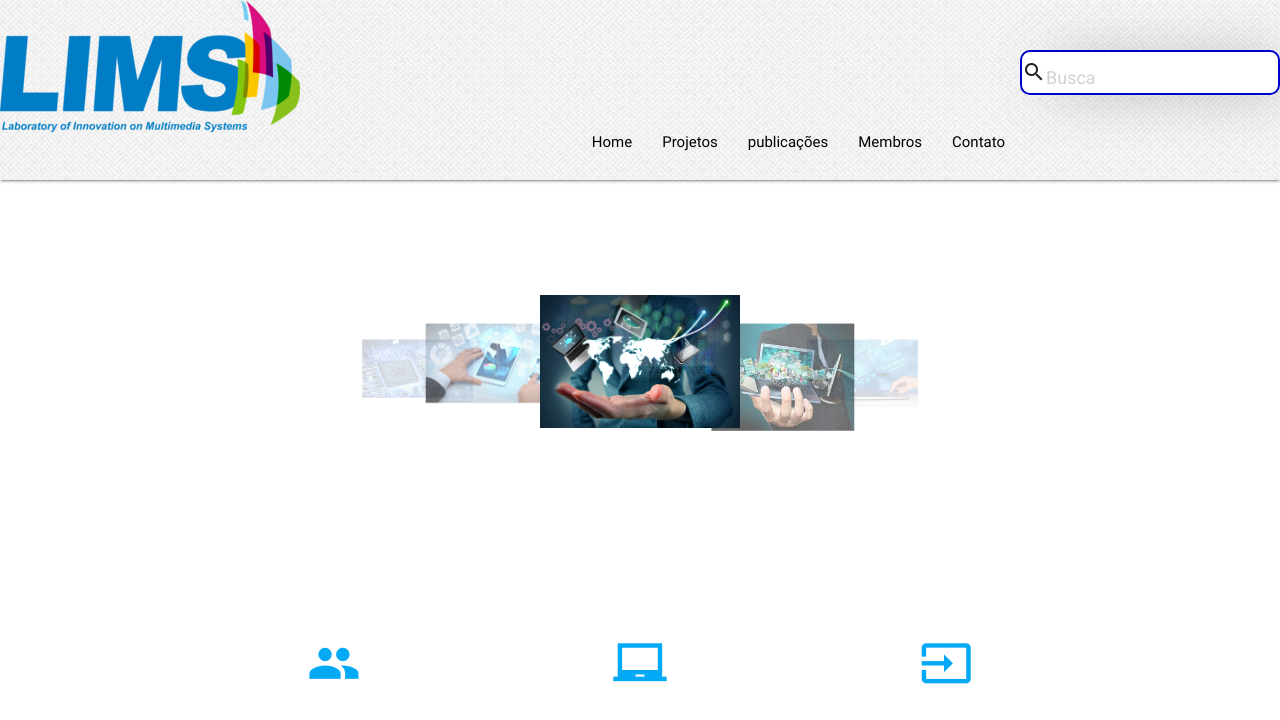
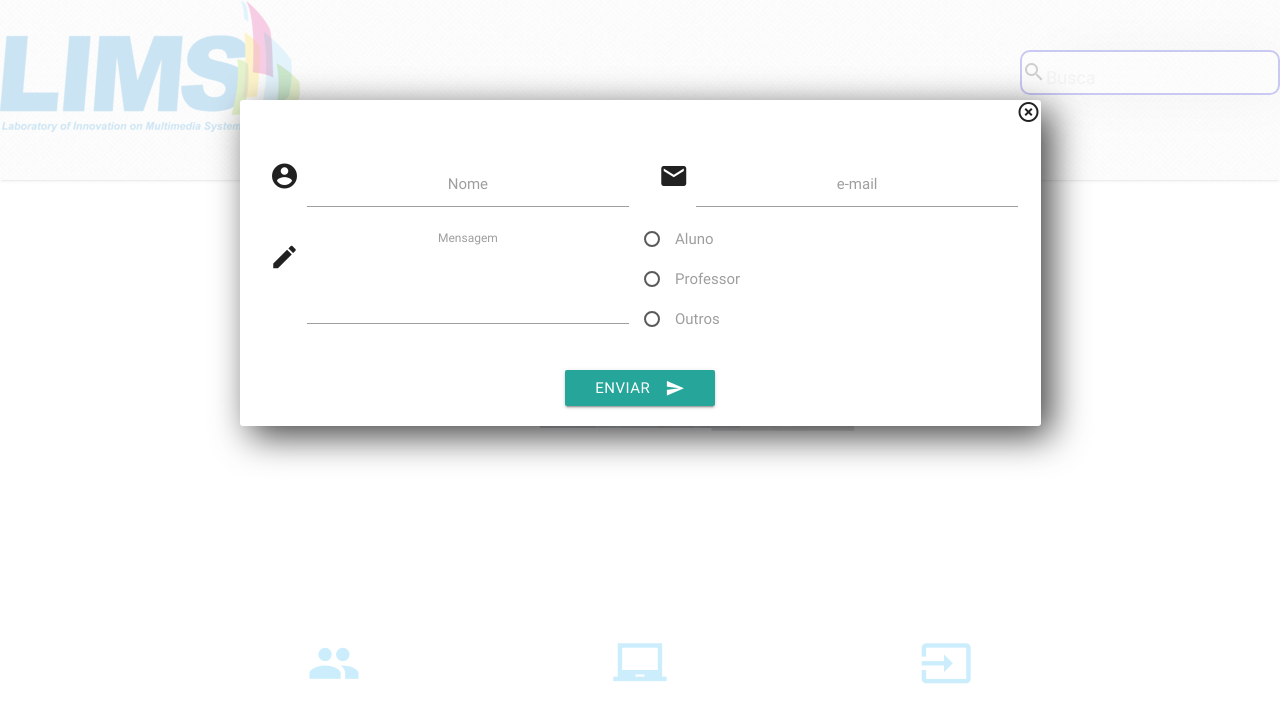
Before and after one commit to NaySilva/lims, a plain HTML site: page index.html in a window 1280 px wide. Both pictures are taken after a click on the link "Contato". Shown: the top 720 px of the page. Drawn offline with Linux system fonts and the light colour scheme.

Commit message:
Menu flutuate
Implementei um menu flutuante usando CSS e JQUERY, para que ao clicar em
contato o menu apareça centralmente, clicando em fechar a página
principal volta a opacidade normal

```diff
--- a/css/style.css
+++ b/css/style.css
@@ -5,6 +5,48 @@
  *
  * Made By MaterializeCSS.com
  */
+
+
+
+#formulario-nibble{/*inicio formulario nibble-flutuante */
+	display:none;
+}
+#formulario-nibble{
+	margin: 0 auto;
+
+	background-color:#FFFFFF;
+	margin-top:30%;
+	width:auto;
+	-webkit-box-shadow: 10px 10px 36px 0px rgba(0,0,0,0.75);
+-moz-box-shadow: 10px 10px 36px 0px rgba(0,0,0,0.75);
+box-shadow: 10px 10px 36px 0px rgba(0,0,0,0.75);
+border-radius:3px 3px 3px 3px;
+}
+#formulario-nibble {
+	text-align:center;
+}
+
+
+/*
+#formulario-nibble input{
+	height:30px;
+	width:300px;
+
+}
+*/
+#formulario-nibble #botao-nibble-fechar{
+	text-align:right;
+
+}
+#formulario-nibble #botao-nibble-fechar #botao_fechar:hover{
+	cursor:pointer;
+	color:blue;
+}
+
+#botao-nibble-fechar{
+	z-index: 2000;
+}/*fim formulario nibble-flutuante*/
+
 
 .icon-block {
   padding: 0 15px;
--- a/index.html
+++ b/index.html
@@ -14,6 +14,59 @@
   <link href="css/style.css" type="text/css" rel="stylesheet" media="screen,projection"/>
 </head>
 <body>
+	<div id="formulario-nibble">
+				<div id="botao-nibble-fechar"><i id="botao_fechar" class="material-icons">highlight_off</i> </div>
+
+  <div class="row">
+    <form class="col s12">
+
+
+
+
+      <div class="row">
+        <div class="input-field col s6">
+          <i class="material-icons prefix">account_circle</i>
+          <input id="icon_prefix" type="text" class="validate">
+          <label for="icon_prefix">Nome</label>
+        </div>
+        <div class="input-field col s6">
+          <i class="material-icons prefix">email</i>
+          <input id="icon_email" type="email" class="validate">
+          <label for="icon_email">e-mail</label>
+        </div>
+
+        	<div class="input-field col s6">
+          <i class="material-icons prefix">mode_edit</i>
+          <textarea id="icon_prefix2" class="materialize-textarea"> </textarea>
+          <label for="icon_prefix2">Mensagem</label>
+        </div>
+
+        <div id="grupo-radio"
+
+       <div class="grupo_botoes">
+       <p>
+        <input class="grupo-radio" name="group1" type="radio" id="test1" />
+      <label for="test1">Aluno</label>
+    </p>
+   <p>
+      <input class="grupo-radio" name="group1" type="radio" id="test2" />
+      <label for="test2">Professor</label>
+    </p>
+    <p>
+      <input class="grupo-radio" class="with-gap" name="group1" type="radio" id="test3"  />
+      <label for="test3">Outros</label>
+        </p>
+       </div>
+       </div>
+       <button class="btn waves-effect waves-light" type="submit" name="action">ENVIAR
+    <i class="material-icons right">send</i>
+  </button>
+      </div>
+    </form>
+  </div>
+
+			</div>
+
 	  <div class="conteiner-busca-nibble">
 
 			<form class="busca-nibble">
@@ -31,7 +84,7 @@
         <li><a href="#">Projetos</a></li>
         <li><a href="#">publicações</a></li>
         <li><a href="#">Membros</a></li>
-        <li><a href="#">Contato</a></li>
+        <li><a id="botao-nibble" href="#">Contato</a></li>
       </ul>
     </div>
   </nav>
@@ -59,7 +112,7 @@
 
 
     </div>
-  </div>
+
 
 
   <div class="container">
--- a/js/init.js
+++ b/js/init.js
@@ -3,7 +3,52 @@
 
     $('.button-collapse').sideNav();
 
+
+
+
+    $('#botao-nibble').click(function(){  //efeito formulario flutuante
+
+
+		$('#formulario-nibble').css('position','fixed');
+		$('#formulario-nibble').css('display','block');
+		$('#formulario-nibble').css('z-index','1000');
+		$('#botao-nibble-fechar').css('z-index','1200');
+		var largura = $('body').width();
+
+
+		var larguraform = $('#formulario-nibble').width();
+
+		var left = (largura-larguraform)/2;
+
+		$('#formulario-nibble ~ nav').css('opacity','0.2');
+		$('#formulario-nibble ~ div').css('opacity','0.2');
+		$('#formulario-nibble ~ footer').css('opacity','0.2');
+
+
+		$('#formulario-nibble').css('margin-top','100px');
+		$('#formulario-nibble').css('margin-left',left+'px');
+		$('#formulario-nibble').css('display','block');
+
+		$('#botao-nibble-fechar').click(function(e){
+			$('#formulario-nibble').css('display','none');
+			$('#formulario-nibble ~ div').css('opacity','1.0');
+			$('#formulario-nibble ~ nav').css('opacity','1.0');
+		$('#formulario-nibble ~ div').css('opacity','1.0');
+		$('#formulario-nibble ~ footer').css('opacity','1.0');
+
+
+		});
+
+		});  //fim formulario flutuante
+
+
+
+
+
   }); // end of document ready
   $('.carousel').carousel();
 
+
+
+
 })(jQuery); // end of jQuery name space
```
